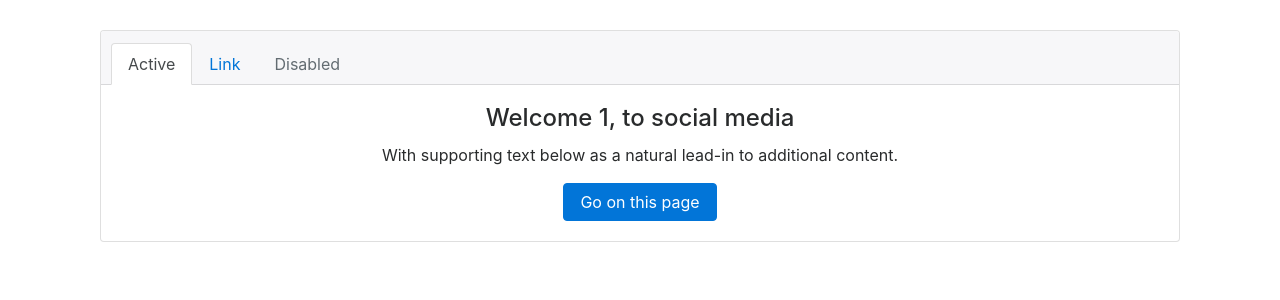
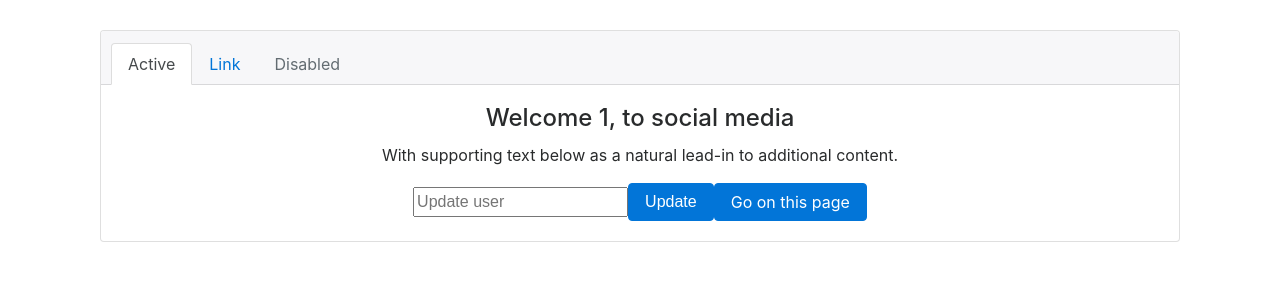
Before and after one commit to CodeKul/angular-router-evening-68, an Angular app: page /dash/1 in a window 1280 px wide. Shown: the top 300 px of the page. Built offline with nearby package versions, Linux system fonts and the light colour scheme.

Commit message:
router: dynamic route params

```diff
--- a/src/app/app.router.ts
+++ b/src/app/app.router.ts
@@ -6,7 +6,7 @@ import { Routes, RouterModule } from '@angular/router';
 const routes: Routes = [
     { path: '', component: LoginComponent },
     { path: 'dash/:usNm', component: DashComponent },
-    { path: 'reg', component: RegistrationComponent }
+    { path: 'reg/:tm', component: RegistrationComponent }
 ];
 
 export const AppRouter = RouterModule.forRoot(routes);
--- a/src/app/dash/dash.component.html
+++ b/src/app/dash/dash.component.html
@@ -15,6 +15,9 @@
   <div class="card-block">
     <h4 class="card-title">Welcome {{usNm}}, to social media</h4>
     <p class="card-text">With supporting text below as a natural lead-in to additional content.</p>
+    <input type="text" placeholder="Update user" #uN>
+    <input type="button" value="Update" (click)="upUs(uN.value)" class="btn btn-primary">
+
     <a [routerLink]="['/dash']" class="btn btn-primary">Go on this page</a>
   </div>
 </div>
--- a/src/app/dash/dash.component.ts
+++ b/src/app/dash/dash.component.ts
@@ -1,5 +1,5 @@
 import { Component, OnInit } from '@angular/core';
-import { ActivatedRoute } from '@angular/router';
+import { ActivatedRoute, Router } from '@angular/router';
 
 @Component({
   selector: 'app-dash',
@@ -11,10 +11,18 @@ export class DashComponent implements OnInit {
   private usNm: string;
 
   constructor(
+    private router: Router,
     private activatedRoute: ActivatedRoute
   ) { }
 
   ngOnInit() {
-    this.usNm = this.activatedRoute.snapshot.params['usNm'];
+    // tslint:disable-next-line:comment-format
+    //this.usNm = this.activatedRoute.snapshot.params['usNm'];
+    this.activatedRoute.params.subscribe(
+      rtPrm => this.usNm = rtPrm['usNm']
+    );
+  }
+  upUs(uN: string) {
+    this.router.navigate(['/dash', uN]);
   }
 }
--- a/src/app/login/login.component.html
+++ b/src/app/login/login.component.html
@@ -3,6 +3,6 @@
     <input type="text" placeholder="username" #usNm/>
     <input type="password" placeholder="password" #pass/>
     <button (click)="onLogin(usNm.value,pass.value)">login</button>
-    <p class="message">Not registered? <a [routerLink]="['reg']">Create an account</a></p>
+    <p class="message">Not registered? <a [routerLink]="['reg','789']">Create an account</a></p>
   </form>
 </div>
--- a/src/app/login/login.component.ts
+++ b/src/app/login/login.component.ts
@@ -17,7 +17,8 @@ export class LoginComponent implements OnInit {
 
   onLogin(usNm, pass) {
     // http call
-
-    this.router.navigate(['dash', usNm]);
+    //if (usNm === 'android' && pass === 'android') {
+      this.router.navigate(['dash', usNm]);
+    //}
   }
 }
--- a/src/app/registration/registration.component.ts
+++ b/src/app/registration/registration.component.ts
@@ -11,5 +11,4 @@ export class RegistrationComponent implements OnInit {
 
   ngOnInit() {
   }
-
 }
```
